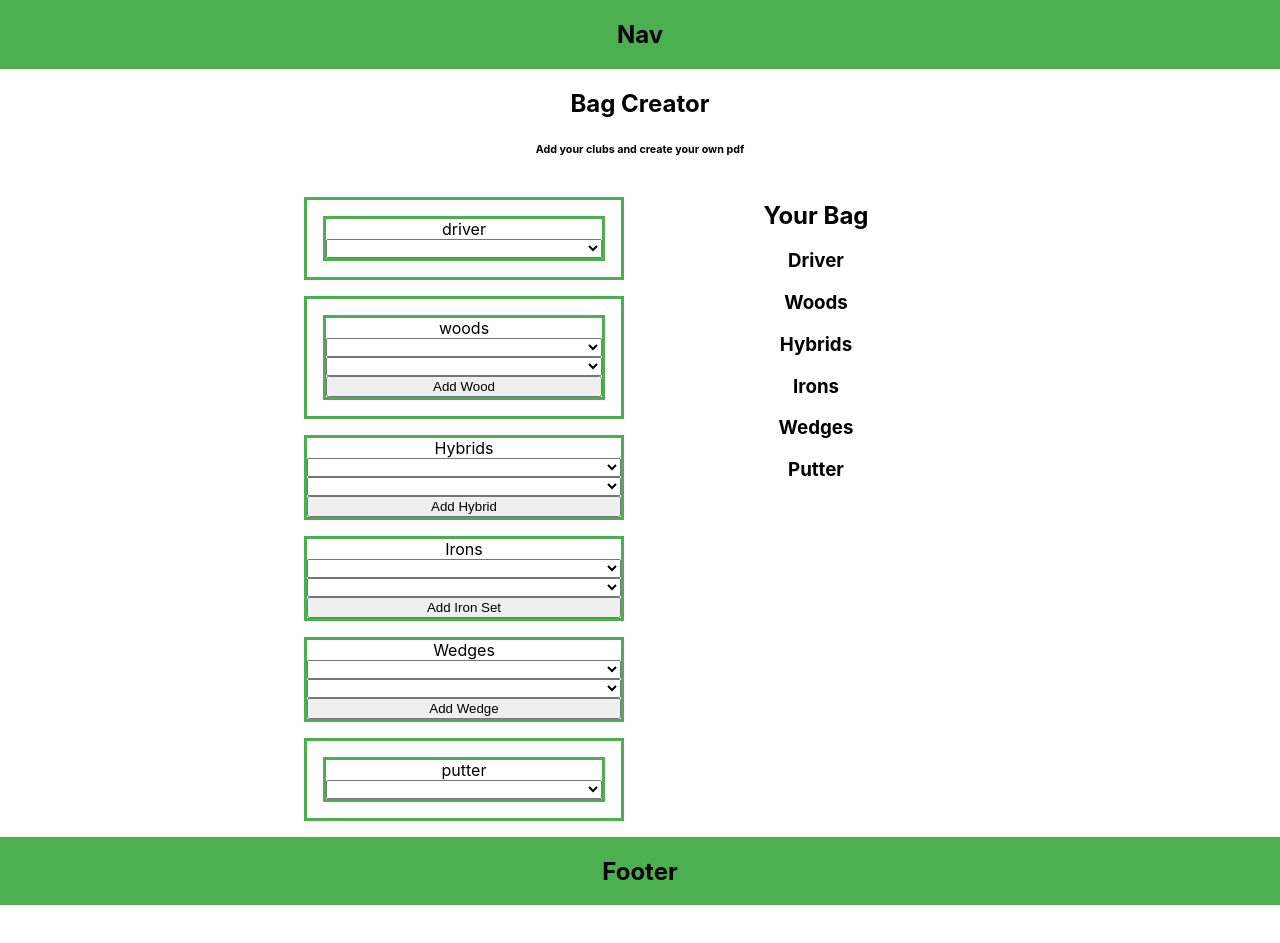
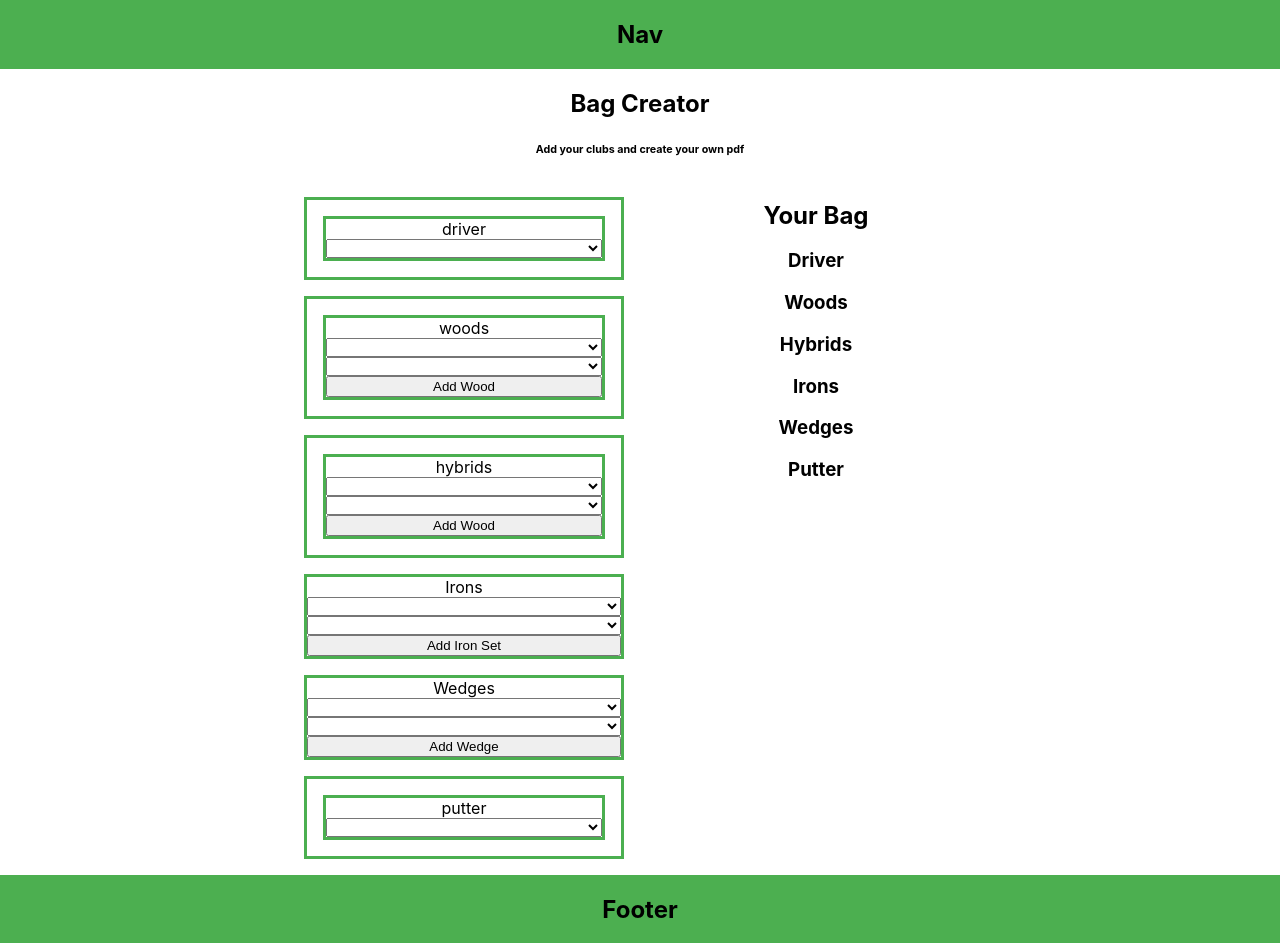
Before and after one commit to poplockndrop1t/golfBuddy, a React (Create React App) app: page / in a window 1280 px wide. Before the commit the page ends 905 px from the top, so only its background shows below. Built offline with nearby package versions, Linux system fonts and the light colour scheme.

Commit message:
Hybrids can now be rendered and added from child

```diff
--- a/src/BagCreator/ClubOptions/AddClubSelect/AddClubSelect.js
+++ b/src/BagCreator/ClubOptions/AddClubSelect/AddClubSelect.js
@@ -35,7 +35,6 @@ function AddClubSelect({
           })
         }
       </select>
-
       <button onClick={addNewClub}>Add Wood</button>
     </div>
   )
--- a/src/BagCreator/ClubOptions/ClubOptions.js
+++ b/src/BagCreator/ClubOptions/ClubOptions.js
@@ -37,26 +37,16 @@ class ClubOptions extends React.Component {
             createNewClub={ this.props.createNewClub }
             newClub={ this.props.newClub }
             brands={ this.props.brands}
-            clubNumbers = { this.props.clubNumbers }
+            clubNumbers={ this.props.clubNumbers }
             clubType={"woods"}/>
         </div>
         <div className="hybridsContainer" onChange={ this.handleClubChange }>
-          <label>Hybrids</label>
-          <select className="hybrids" name="type">
-            <option value=""></option>
-            <option value="2">2</option>
-            <option value="3">3</option>
-            <option value="4">4</option>
-            <option value="5">5</option>
-          </select>
-          <select className="hybrids" name="brand" >
-            <option value=""></option>
-            <option value="TaylorMade">TaylorMade</option>
-            <option value="Titleist">Titleist</option>
-            <option value="Callaway">Callaway</option>
-            <option value="Ping">Ping</option>
-          </select>
-          <button onClick={ this.addNewClub }>Add Hybrid</button>
+          <AddClubSelect
+            createNewClub={this.props.createNewClub}
+            newClub={this.props.newClub}
+            brands={this.props.brands}
+            clubNumbers={this.props.clubNumbers}
+            clubType={"hybrids"} />
         </div>
         <div className="ironsContainer" onChange={ this.handleClubChange }>
           <label>Irons</label>
```
